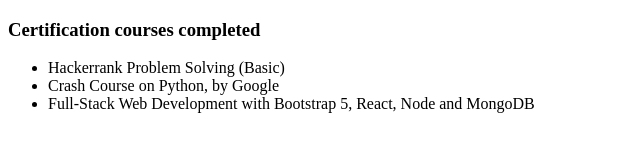
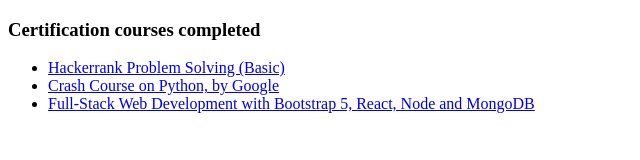
Before and after one commit to RhisavRay/The-Complete-2023-Web-Development-Bootcamp, a plain HTML site: page MyCertificates.html in a window 1280 px wide. Shown: the whole page, without its empty margins (0-640 px from the left). Drawn offline with Linux system fonts and the light colour scheme.

Commit message:
Certificates added

```diff
--- a/MyCertificates.html
+++ b/MyCertificates.html
@@ -9,9 +9,9 @@
 <body>
     <h3>Certification courses completed</h3>
         <ul>
-            <li>Hackerrank Problem Solving (Basic)</li>
-            <li>Crash Course on Python, by Google</li>
-            <li>Full-Stack Web Development with Bootstrap 5, React, Node and MongoDB</li>
+            <li><a href="#">Hackerrank Problem Solving (Basic)</a></li>
+            <li><a href="#">Crash Course on Python, by Google</a></li>
+            <li><a href="#">Full-Stack Web Development with Bootstrap 5, React, Node and MongoDB</a></li>
         </ul>
 </body>
 </html>
```
Also changed, not shown: Full ss.png (added), Google ss.png (added), 1 other file.
